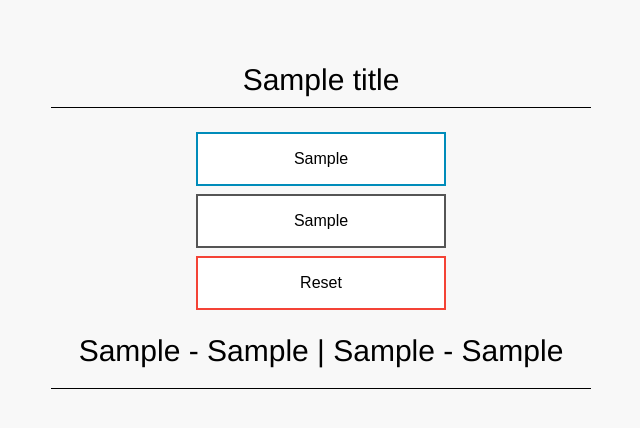
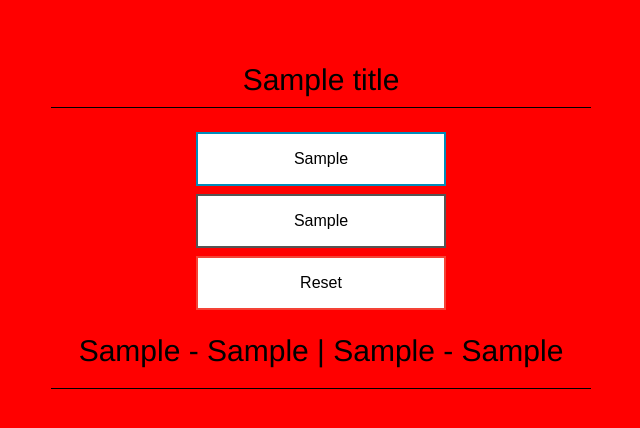
Before and after one commit to Faten-Org/azure-aks-actions, a Flask app: template azure-voting-app-redis-master/azure-vote/azure-vote/templates/index.html in a window 1280 px wide. Shown: the top 428 px of the page, without its empty margins (319-959 px from the left). Run offline with Flask 2, Linux system fonts and the light colour scheme; the template is opened without the code that fills it: most values are stand-ins (such as "Sample title", 1, 10 or a date in 2020).

Commit message:
Update default.css

```diff
--- a/azure-voting-app-redis-master/azure-vote/azure-vote/static/default.css
+++ b/azure-voting-app-redis-master/azure-vote/azure-vote/static/default.css
@@ -1,5 +1,5 @@
 body {
-    background-color:#F8F8F8;
+    background-color:red;
 }
 
 div#container {
```
